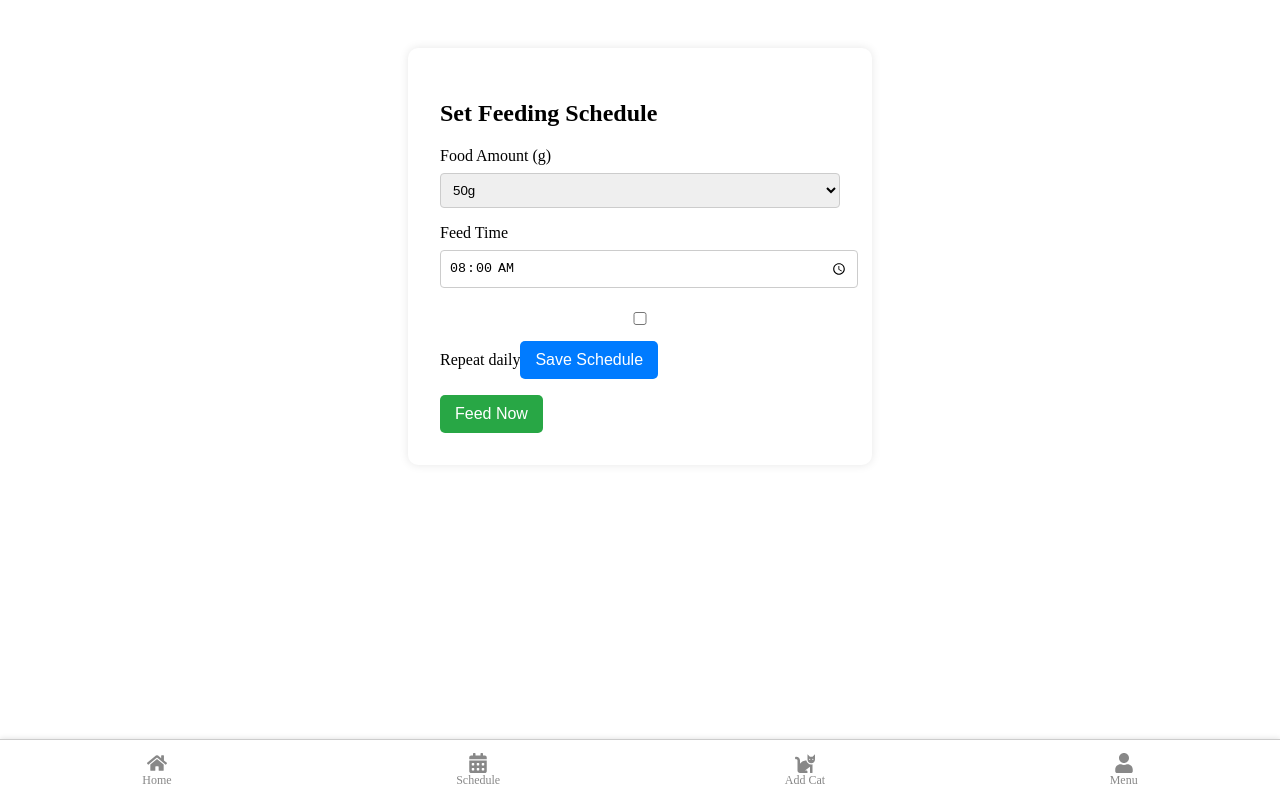
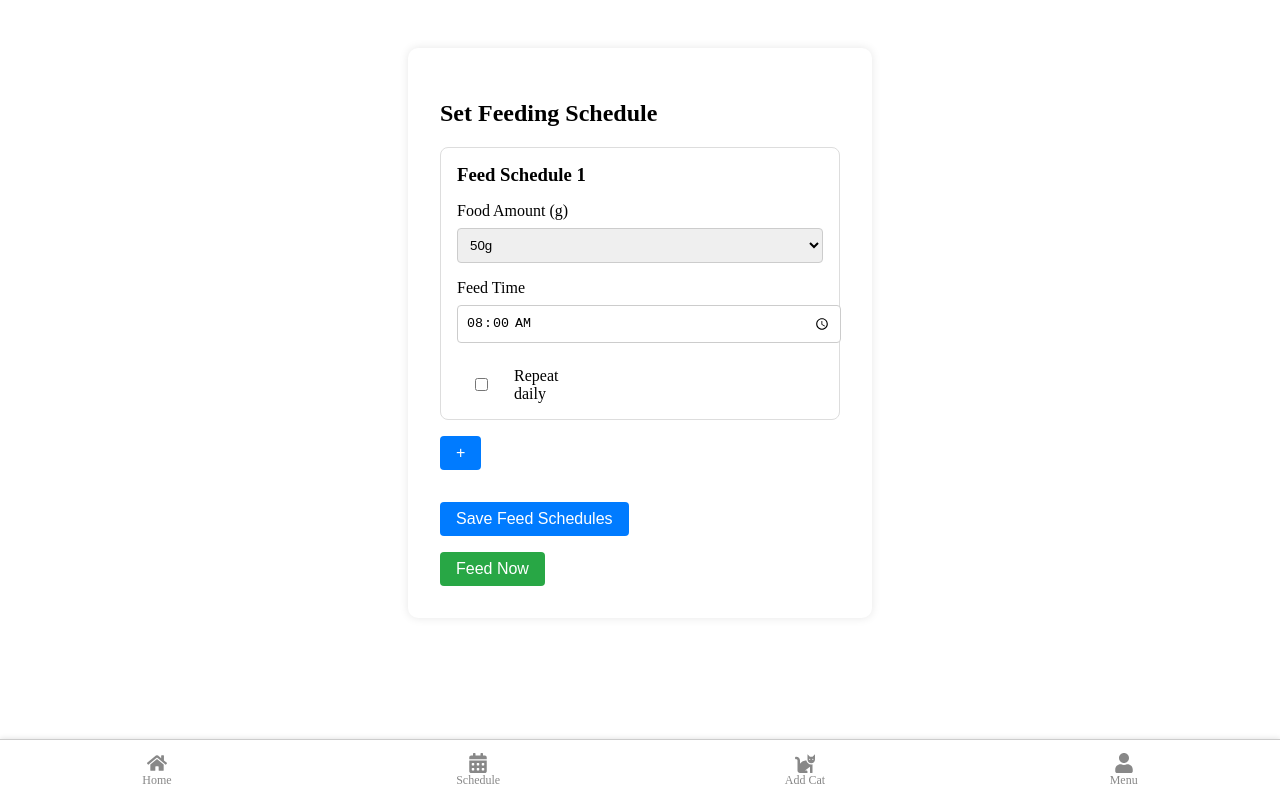
Before and after one commit to eifionsleith/Kittybyte-IoT, a React (Create React App) app in the folder frontend/app/: page /schedule/details in a window 1280 px wide. Built offline with nearby package versions, Linux system fonts and the light colour scheme; the HTML template or start-up script is replaced by a standard one.

Commit message:
multi schedule

```diff
--- a/frontend/app/src/components/Schedule/ScheduleDetails.js
+++ b/frontend/app/src/components/Schedule/ScheduleDetails.js
@@ -1,14 +1,12 @@
-
 import React, { useState } from 'react';
 import '../../styles/common.css';
 import { submitSchedule, feedNow } from '../../api';
-
 import Navbar from '../Shared/Navbar';
 
 export default function ScheduleDetails() {
-  const [foodAmount, setFoodAmount] = useState(50);
-  const [feedTime, setFeedTime] = useState("08:00");
-  const [repeat, setRepeat] = useState(false);
+  const [schedules, setSchedules] = useState([
+    { id: 1, foodAmount: 50, feedTime: "08:00", repeat: false }
+  ]);
 
   const handleFeedNow = async () => {
     const result = await feedNow();
@@ -17,36 +15,142 @@ export default function ScheduleDetails() {
 
   const handleSubmit = async (e) => {
     e.preventDefault();
-    const schedule = {
-      foodAmount,
-      feedTime,
-      repeat
+    await submitSchedule(schedules);
+    alert("Schedules saved!");
   };
-    await submitSchedule(schedule);
-    alert("Schedule saved!");
+
+  const addNewSchedule = () => {
+    const newId = schedules.length > 0 ? Math.max(...schedules.map(s => s.id)) + 1 : 1;
+    setSchedules([...schedules, { id: newId, foodAmount: 50, feedTime: "08:00", repeat: false }]);
+  };
+
+  const deleteSchedule = (id) => {
+    setSchedules(schedules.filter(schedule => schedule.id !== id));
+  };
+
+  const updateSchedule = (id, field, value) => {
+    setSchedules(schedules.map(schedule => {
+      if (schedule.id === id) {
+        return { ...schedule, [field]: value };
+      }
+      return schedule;
+    }));
   };
 
   return (
     <div className="page-container">
       <h2>Set Feeding Schedule</h2>
+
       <form onSubmit={handleSubmit}>
+        {schedules.map((schedule) => (
+          <div key={schedule.id} style={{
+            border: '1px solid #ddd',
+            borderRadius: '8px',
+            padding: '1rem',
+            marginBottom: '1rem'
+          }}>
+            <div style={{ display: 'flex', justifyContent: 'space-between', alignItems: 'center', marginBottom: '1rem' }}>
+              <h3 style={{ margin: 0 }}>Feed Schedule {schedule.id}</h3>
+              {schedules.length > 1 && (
+                <button
+                  type="button"
+                  onClick={() => deleteSchedule(schedule.id)}
+                  style={{ background: '007bff',
+                    color: 'white',
+                    border: 'none',
+                    borderRadius: '4px',
+                    padding: '0.25rem 0.5rem' }}
+                >
+                  Delete
+                </button>
+              )}
+            </div>
+
             <label>Food Amount (g)</label>
-        <select value={foodAmount} onChange={e => setFoodAmount(e.target.value)}>
+            <select
+              value={schedule.foodAmount}
+              onChange={e => updateSchedule(schedule.id, 'foodAmount', Number(e.target.value))}
+              style={{ marginBottom: '1rem', width: '100%', padding: '0.5rem' }}
+            >
               {[...Array(20)].map((_, i) => (
-            <option key={i} value={(i+1)*5}>{(i+1)*5}g</option>
+                <option key={i} value={(i + 1) * 5}>{(i + 1) * 5}g</option>
               ))}
             </select>
+
             <label>Feed Time</label>
-        <input type="time" value={feedTime} onChange={e => setFeedTime(e.target.value)} />
-        <label>
-          <input type="checkbox" checked={repeat} onChange={e => setRepeat(e.target.checked)} />
-          Repeat daily
-        </label>
-        <button type="submit">Save Schedule</button>
+            <input
+              type="time"
+              value={schedule.feedTime}
+              onChange={e => updateSchedule(schedule.id, 'feedTime', e.target.value)}
+              style={{ marginBottom: '1rem',
+                 width: '100%',
+                 padding: '0.5rem',
+                 }}
+            />
+
+            <div style={{ marginTop: '0.5rem', textAlign: 'left', display: 'flex', alignItems: 'flex-start' }}>
+              <div style={{ display: 'flex', alignItems: 'center' }}>
+              <input
+              type="checkbox"
+              id={`repeat-${schedule.id}`}
+              checked={schedule.repeat}
+              onChange={e => updateSchedule(schedule.id, 'repeat', e.target.checked)}
+              style={{ margin: '0 8px 0 0' }}
+              />
+              <label htmlFor={`repeat-${schedule.id}`}>Repeat daily</label>
+              </div>
+            </div>
+
+
+
+          </div>
+        ))}
+
+        <button
+          type="button"
+          onClick={addNewSchedule}
+          style={{
+            background: '#007bff',
+            color: 'white',
+            border: 'none',
+            borderRadius: '4px',
+            padding: '0.5rem 1rem',
+            marginBottom: '1rem'
+          }}
+        >
+          +
+        </button>
+
+        <div style={{ marginTop: '1rem' }}>
+          <button
+            type="submit"
+            style={{
+              background: '#007bff',
+              color: 'white',
+              border: 'none',
+              borderRadius: '4px',
+              padding: '0.5rem 1rem'
+            }}
+          >
+            Save Feed Schedules
+          </button>
+        </div>
       </form>
-      <button style={{ marginTop: '1rem', backgroundColor: '#28a745' }} onClick={handleFeedNow}>
+
+      <button
+        style={{
+          marginTop: '1rem',
+          backgroundColor: '#28a745',
+          color: 'white',
+          border: 'none',
+          borderRadius: '4px',
+          padding: '0.5rem 1rem'
+        }}
+        onClick={handleFeedNow}
+      >
         Feed Now
       </button>
+
       <Navbar />
     </div>
   );
```
Lines whose indentation alone changed are shown as unchanged.
